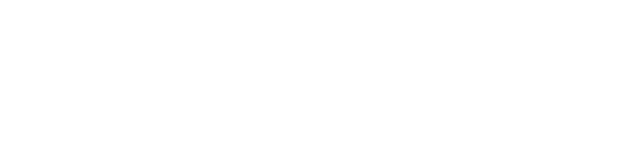
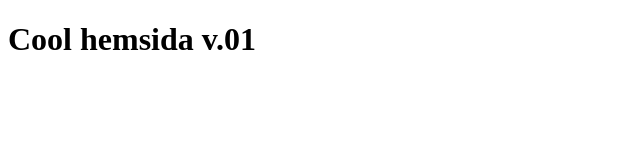
Before and after one commit to kimlagland/git-demo, a plain HTML site: page index.html in a window 1280 px wide. Shown: the whole page, without its empty margins (0-640 px from the left). Drawn offline with Linux system fonts and the light colour scheme.

Commit message:
Updated index.html to v0.1

```diff
--- a/index.html
+++ b/index.html
@@ -7,7 +7,7 @@
 </head>
 
 <body>
-
+    <h1>Cool hemsida v.01</h1>
 </body>
 
 </html>
```
